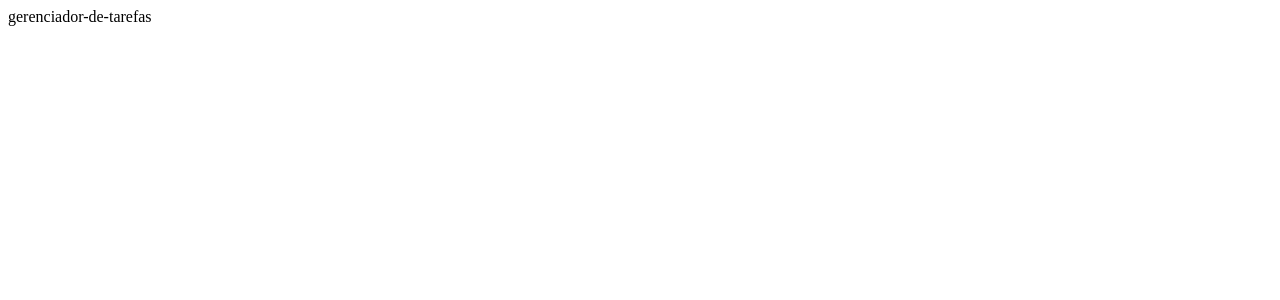
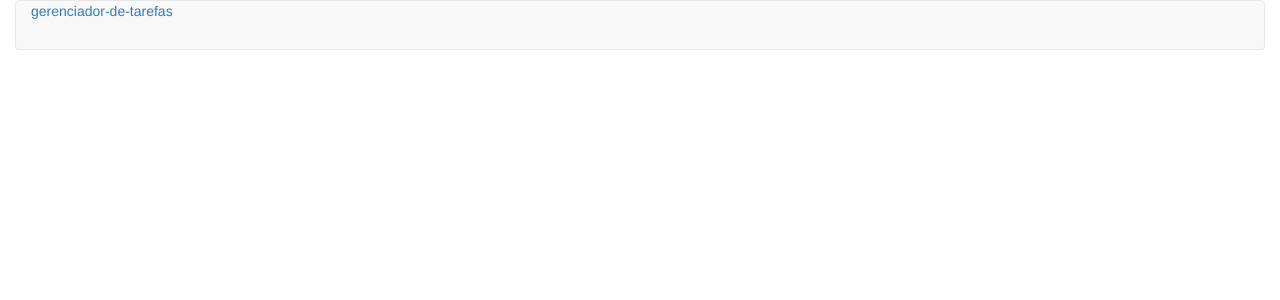
Before and after one commit to aires1294/-gerenciador-de-tarefas, an Angular app: page / in a window 1280 px wide. Shown: the top 300 px of the page. Built offline with nearby package versions, Linux system fonts and the light colour scheme.

Commit message:
instalacao bootstrap e pagina html

```diff
--- a/angular.json
+++ b/angular.json
@@ -25,8 +25,9 @@
               "src/assets"
             ],
             "styles": [
-              "src/styles.css"
-            ],
+              "src/styles.css",
+              "node_modules/bootstrap/dist/css/bootstrap.min.css"
+           ],
             "scripts": []
           },
           "configurations": {
--- a/package.json
+++ b/package.json
@@ -18,6 +18,7 @@
     "@angular/platform-browser": "^16.0.0",
     "@angular/platform-browser-dynamic": "^16.0.0",
     "@angular/router": "^16.0.0",
+    "bootstrap": "^3.4.1",
     "rxjs": "~7.8.0",
     "tslib": "^2.3.0",
     "zone.js": "~0.13.0"
--- a/src/app/app.component.html
+++ b/src/app/app.component.html
@@ -1 +1,11 @@
-{{title}}
+<div class="container-fluid">
+  <nav class="navbar navbar-default">
+    <div class="container-fluid">
+      <div class="navbar-header">
+        <a class="navbar-brande" href="#">
+          {{title}}
+        </a>
+      </div>
+    </div>
+  </nav>
+</div>
--- a/tsconfig.json
+++ b/tsconfig.json
@@ -5,9 +5,9 @@
     "baseUrl": "./",
     "outDir": "./dist/out-tsc",
     "forceConsistentCasingInFileNames": true,
-    "strict": true,
+    "strict": false,
     "noImplicitOverride": true,
-    "noPropertyAccessFromIndexSignature": true,
+    "noPropertyAccessFromIndexSignature": false,
     "noImplicitReturns": true,
     "noFallthroughCasesInSwitch": true,
     "sourceMap": true,
```
Also changed, not shown: 2 other files (tests, documents, lock files or other folders).
